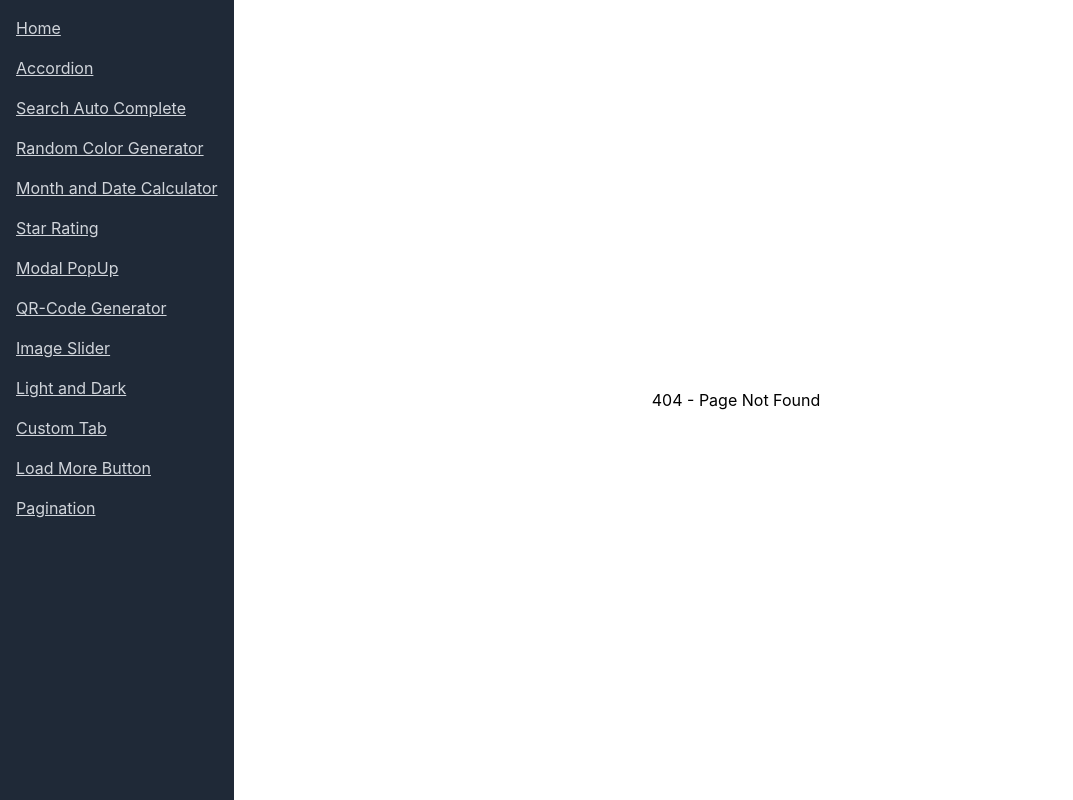
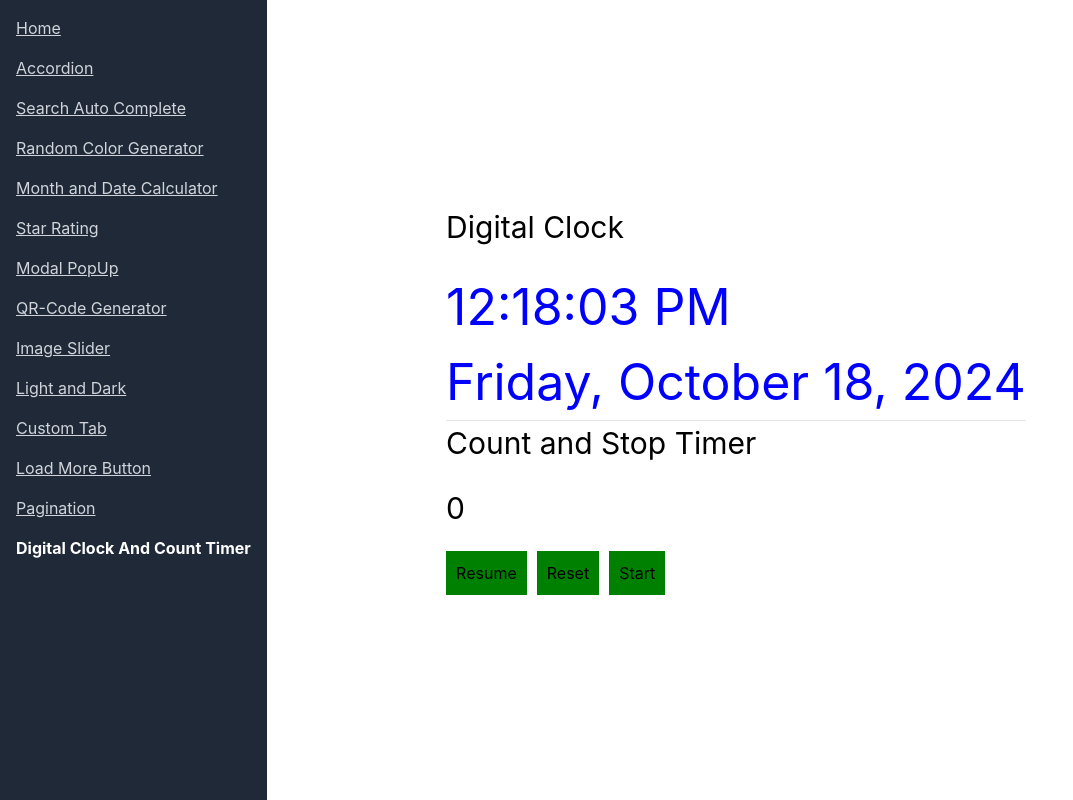
Before and after one commit to saranyaSittrarasu/React_Mini_Projects, a React (Create React App) app: page /digitalclock in a window 1280 px wide. Shown: the whole page, without its empty margins (0-1073 px from the left). Built offline with nearby package versions, Linux system fonts and the light colour scheme.

Commit message:
Add Digital Clock and Count Timer component with navigation link

```diff
--- a/src/NavBar.tsx
+++ b/src/NavBar.tsx
@@ -75,6 +75,11 @@ const Navbar: React.FC = () => {
             Pagination
           </Link>
         </li>
+        <li>
+          <Link to="/digitalclock" className={navLinkStyles}>
+            Digital Clock And Count Timer
+          </Link>
+        </li>
       </ul>
     </nav>
   );
--- a/src/Router.tsx
+++ b/src/Router.tsx
@@ -14,6 +14,7 @@ import LightAndDark from "./components/LightAndDark/LightAndDark";
 import CustomTab from "./components/CustomTab/CustomTab";
 import LoadMoreButton from "./components/LoadMoreButton/LoadMoreButton";
 import Pagination from "./components/Pagination/Pagination";
+import DigitalClockAndStopWatch from "./components/DigitalClockAndStopWatch/DigitalClockAndStopWatch";
 
 const AppRouter: React.FC = () => {
   return (
@@ -35,6 +36,7 @@ const AppRouter: React.FC = () => {
         <Route path="/customtab" element={<CustomTab />} />
         <Route path="/loadmorebutton" element={<LoadMoreButton />} />
         <Route path="/pagination" element={<Pagination />} />
+        <Route path="/digitalclock" element={<DigitalClockAndStopWatch />} />
         <Route path="*" element={<NotFound />} />{" "}
       </Routes>
     </>
--- a/src/components/DigitalClockAndStopWatch/DigitalClockAndStopWatch.tsx
+++ b/src/components/DigitalClockAndStopWatch/DigitalClockAndStopWatch.tsx
@@ -1,7 +1,81 @@
-import React from "react";
+import { useState, useEffect } from "react";
 
 const DigitalClockAndStopWatch = () => {
-  return <div>Digital Clock</div>;
+  const [time, setTime] = useState(new Date());
+  const [count, setCount] = useState(0);
+  const [isStart, setIsStart] = useState(false);
+  useEffect(() => {
+    const timer = setInterval(() => {
+      setTime(new Date());
+    }, 1000);
+    const countTimer = setInterval(() => {
+      if (isStart) {
+        setCount((prevCount) => prevCount + 1);
+      }
+    }, 1000);
+    return () => clearInterval(countTimer);
+  }, [isStart]);
+  const startCount = () => {
+    setIsStart(isStart ? false : true);
+  };
+
+  const resetCount = () => {
+    setCount(0);
+    setIsStart(false);
+  };
+  return (
+    <div>
+      <h1 style={{ fontSize: "30px", marginBottom: "20px" }}>Digital Clock</h1>
+      <div style={{ fontSize: "50px", color: "blue" }}>
+        {time.toLocaleTimeString()}
+      </div>
+      <div style={{ fontSize: "50px", color: "blue" }}>
+        {time.toLocaleDateString(undefined, {
+          weekday: "long",
+          year: "numeric",
+          month: "long",
+          day: "numeric",
+        })}
+      </div>
+      <hr />
+      <div>
+        <h1 style={{ fontSize: "30px", marginBottom: "20px" }}>
+          Count and Stop Timer
+        </h1>
+        <h1 style={{ fontSize: "30px", marginBottom: "20px" }}>{count}</h1>
+        <button
+          onClick={() => setIsStart(true)}
+          style={{
+            backgroundColor: "green",
+            padding: "10px",
+            marginRight: "10px",
+          }}
+        >
+          Resume
+        </button>
+        <button
+          onClick={resetCount}
+          style={{
+            backgroundColor: "green",
+            padding: "10px",
+            marginRight: "10px",
+          }}
+        >
+          Reset
+        </button>
+        <button
+          style={{
+            backgroundColor: "green",
+            padding: "10px",
+            marginRight: "10px",
+          }}
+          onClick={startCount}
+        >
+          {isStart ? "Stop" : "Start"}
+        </button>
+      </div>
+    </div>
+  );
 };
 
 export default DigitalClockAndStopWatch;
```
